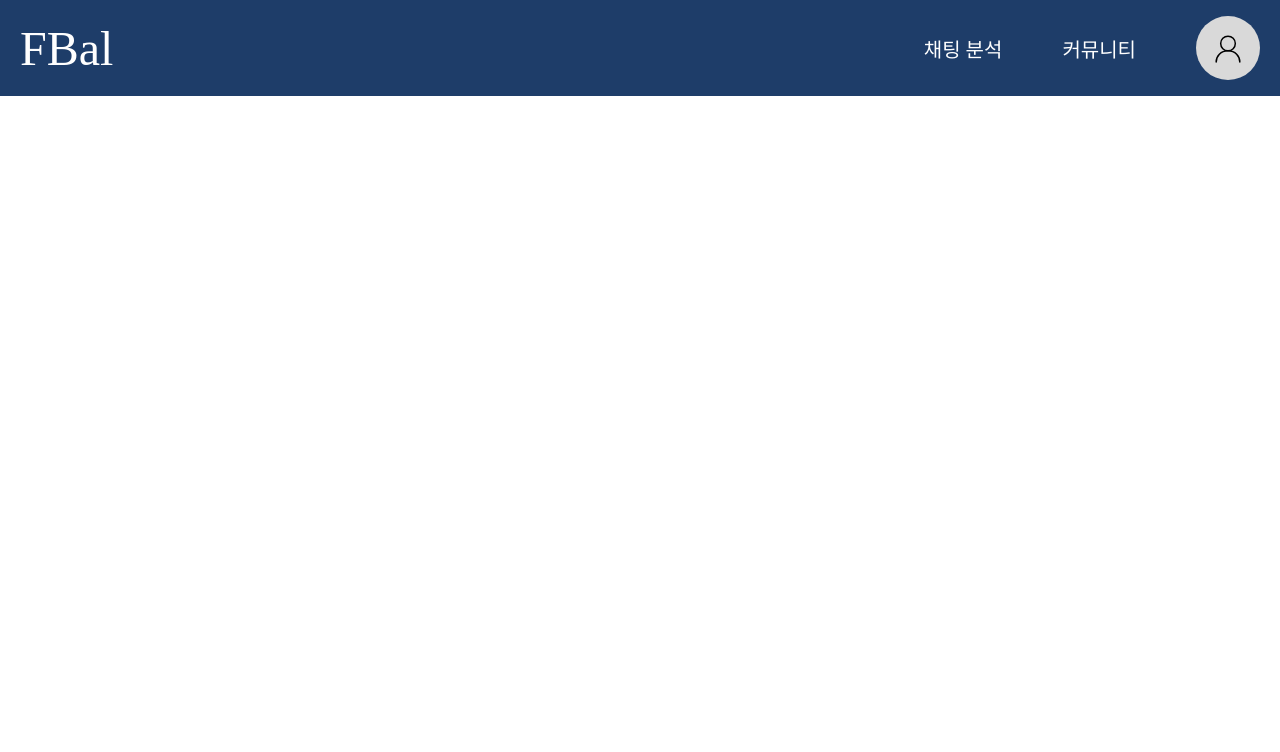
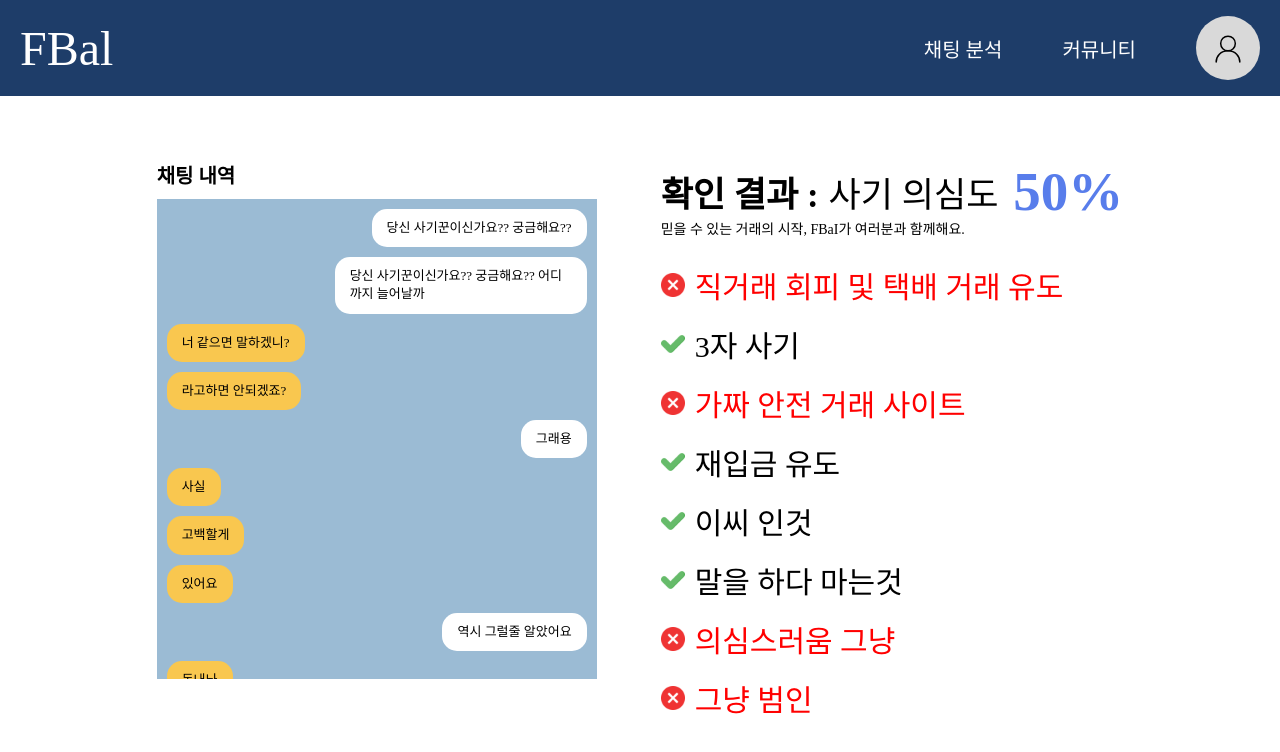
Before and after one commit to FBaI-hack/FBaI_Frontend, a React (Create React App) app: page /analysis-result in a window 1280 px wide. Before the commit this address had no page. Shown: the top 752 px of the page. Built offline with nearby package versions, Linux system fonts and the light colour scheme.

Commit message:
feat: 검사 결과화면 추가

```diff
--- a/src/App.js
+++ b/src/App.js
@@ -10,6 +10,7 @@ import Warning from "./pages/Warning";
 import Ideas from "./pages/Ideas";
 import MyPage from "./pages/MyPage";
 import AddImage from "./pages/AddImage";
+import AnalysisResult from "./pages/AnalysisResult";
 import "./App.css";
 
 function App() {
@@ -21,6 +22,7 @@ function App() {
         {/* <Route path="/" element={<Home />} /> */}
         <Route path="/chat-analysis" element={<ChatAnalysis />} />
         <Route path="/add-image" element={<AddImage />} />
+        <Route path="/analysis-result" element={<AnalysisResult />} />
         <Route path="/community" element={<Community />} />
         <Route path="/community/report" element={<Report />} />
         <Route path="/community/freeboard" element={<Freeboard />} />
--- a/src/pages/AddImage.js
+++ b/src/pages/AddImage.js
@@ -1,4 +1,5 @@
 import React, { useState, useEffect } from "react";
+import { useNavigate } from "react-router-dom";
 import "../styles/AddImage.css";
 import { ReactComponent as Upload } from "../assets/icons/upload.svg";
 import { ReactComponent as CloseBtn } from "../assets/icons/close.svg";
@@ -7,6 +8,7 @@ function AddImage() {
   const [images, setImages] = useState([]);
   const [isDragging, setIsDragging] = useState(false);
   let dragCounter = 0; // 드래그 상태를 안정적으로 관리하기 위한 카운터
+  const navigate = useNavigate();
 
   // 이미지 파일 선택 및 로드
   const handleFileUpload = (files) => {
@@ -69,12 +71,20 @@ function AddImage() {
     };
   }, []);
 
+  const handleStartAnalysis = () => {
+    if (images.length === 0) {
+      alert("최소 한 장의 이미지를 업로드해야 합니다.");
+      return;
+    }
+    navigate("/analysis-result"); // 검사 결과 페이지로 이동
+  };
+
   return (
     <div className="add-image">
       {/* 안내 텍스트 */}
-      <h1>더 정확한 판단을 위해</h1>
-      <h2>
-        <span>채팅 내용</span>을 캡쳐해 업로드해 주세요.
+      <h1 className="add-imagetext2">더 정확한 판단을 위해</h1>
+      <h2 className="add-imagetext3">
+        <span className="add-imagetext">채팅 내용</span>을 캡쳐해 업로드해 주세요.
       </h2>
       <p>버튼을 누르거나 화면으로 드래그&드롭 해주세요.</p>
 
@@ -116,7 +126,7 @@ function AddImage() {
       </div>
 
       {/* 검사 시작 버튼 */}
-      <button className="submit-button">검사 시작</button>
+      <button className="submit-button" onClick={handleStartAnalysis}>검사 시작</button>
     </div>
   );
 }
--- /dev/null
+++ b/src/pages/AnalysisResult.js
@@ -0,0 +1,81 @@
+import React from "react";
+import "../styles/AnalysisResult.css";
+import { ReactComponent as Delete } from "../assets/icons/delete.svg";
+import { ReactComponent as CheckMark } from "../assets/icons/check_mark.svg";
+
+// 샘플 채팅 데이터
+const chatData = [
+  { sender: "me", message: "당신 사기꾼이신가요?? 궁금해요??" },
+  { sender: "me", message: "당신 사기꾼이신가요?? 궁금해요?? 어디까지 늘어날까" },
+  { sender: "other", message: "너 같으면 말하겠니?" },
+  { sender: "other", message: "라고하면 안되겠죠?" },
+  { sender: "me", message: "그래용" },
+  { sender: "other", message: "사실" },
+  { sender: "other", message: "고백할게" },
+  { sender: "other", message: "있어요" },
+  { sender: "me", message: "역시 그럴줄 알았어요" },
+  { sender: "other", message: "돈내놔" },
+];
+
+// 검사 기준 데이터
+const scamCriteria = [
+  { id: 1, text: "직거래 회피 및 택배 거래 유도", isTriggered: true },
+  { id: 2, text: "3자 사기", isTriggered: false },
+  { id: 3, text: "가짜 안전 거래 사이트", isTriggered: true },
+  { id: 4, text: "재입금 유도", isTriggered: false },
+  { id: 5, text: "이씨 인것", isTriggered: false },
+  { id: 6, text: "말을 하다 마는것", isTriggered: false },
+  { id: 7, text: "의심스러움 그냥", isTriggered: true },
+  { id: 8, text: "그냥 범인", isTriggered: true },
+];
+
+// 사기 의심도 계산
+const calculateScamPercentage = (criteria) => {
+  const triggeredCount = criteria.filter((item) => item.isTriggered).length;
+  return Math.round((triggeredCount / criteria.length) * 100);
+};
+
+function AnalysisResult() {
+  const scamPercentage = calculateScamPercentage(scamCriteria);
+
+  return (
+    <div className="analysis-result">
+      {/* 채팅 내용 */}
+      <div className="chat-section">
+        <h2>채팅 내역</h2>
+        <div className="chat-box">
+          {chatData.map((chat, index) => (
+            <div
+              key={index}
+              className={`chat-bubble ${chat.sender === "me" ? "my-message" : "other-message"}`}
+            >
+              {chat.message}
+            </div>
+          ))}
+        </div>
+      </div>
+
+      {/* 검사 결과 */}
+      <div className="result-section">
+        <h2 className="result-section-title">확인 결과 : <span className="result-section-title-text">사기 의심도</span> <span className="scam-percentage">{scamPercentage}%</span></h2>
+        <p className="result-section-subtitle">믿을 수 있는 거래의 시작, FBaI가 여러분과 함께해요.</p>
+        <div className="criteria-list">
+          {scamCriteria.map((criteria) => (
+            <div key={criteria.id} className="criteria-item">
+              {criteria.isTriggered ? (
+                <Delete className="icon" />
+              ) : (
+                <CheckMark className="icon" />
+              )}
+              <span className={criteria.isTriggered ? "criteria-text red-text" : "criteria-text green-text"}>
+                {criteria.text}
+              </span>
+            </div>
+          ))}
+        </div>
+      </div>
+    </div>
+  );
+}
+
+export default AnalysisResult;
--- a/src/styles/AddImage.css
+++ b/src/styles/AddImage.css
@@ -6,19 +6,19 @@
   align-items: center;
 }
 
-h1 {
+.add-imagetext2 {
   font-size: 38px;
   font-weight: 500;
   margin-top: 50px;
 }
 
-h2 {
+.add-imagetext3 {
   font-size: 38px;
   font-weight: 500;
   margin-top: 20px;
 }
 
-span {
+.add-imagetext {
   color: var(--blue);
   font-size: 38px;
   font-weight: 500;
--- /dev/null
+++ b/src/styles/AnalysisResult.css
@@ -0,0 +1,115 @@
+.analysis-result {
+    display: flex;
+    justify-content: center;
+    margin-top: 5%;
+}
+
+/* 채팅 섹션 */
+.chat-section {
+    width: 440px;
+}
+
+.chat-section h2 {
+    text-align: left;
+    margin-bottom: 10px;
+    font-size: 20px;
+    font-weight: 600;
+}
+
+.chat-box {
+    height: 480px;
+    overflow-y: auto;
+    padding-right: 10px;
+    background-color: #9BBBD4;
+    padding: 10px;
+}
+
+.chat-bubble {
+    max-width: 60%;
+    width: fit-content;
+    margin-bottom: 10px;
+    padding: 10px 15px;
+    border-radius: 15px;
+    font-size: 13px;
+    font-weight: 300;
+    line-height: 1.4;
+}
+
+.my-message {
+    background-color: var(--white);
+    color: var(--black);
+    align-self: flex-end;
+    text-align: left;
+    margin-left: auto;
+}
+
+.other-message {
+    background-color: #f9c74f;
+    color: var(--black);
+    align-self: flex-start;
+    text-align: left;
+    margin-right: auto;
+}
+
+/* 결과 섹션 */
+.result-section {
+    margin-left: 5%;
+}
+
+.result-section-title {
+    font-size: 35px;
+    font-weight: 800;
+    color: var(--black);
+    height: 55;
+    display: flex;
+    align-items: center;
+}
+
+.result-section-title-text {
+    font-size: 35px;
+    font-weight: 500;
+    color: var(--black);
+    margin-right: 15px;
+    margin-left: 10px;
+}
+
+.result-section-subtitle {
+    font-size: 14px;
+    font-weight: 500;
+    margin-top: -5px;
+}
+
+.scam-percentage {
+    color: var(--blue);
+    font-weight: 800;
+    font-size: 55px;
+}
+
+.criteria-list {
+    margin-top: 25px;
+}
+
+.criteria-item {
+    display: flex;
+    align-items: center;
+    margin-bottom: 15px;
+}
+
+.criteria-item .icon {
+    width: 24px;
+    height: 24px;
+    margin-right: 10px;
+}
+
+.criteria-text {
+    font-size: 30px;
+    font-weight: 500;
+}
+
+.red-text {
+    color: var(--red);
+}
+
+.green-text {
+    color: var(--black);
+}
```
